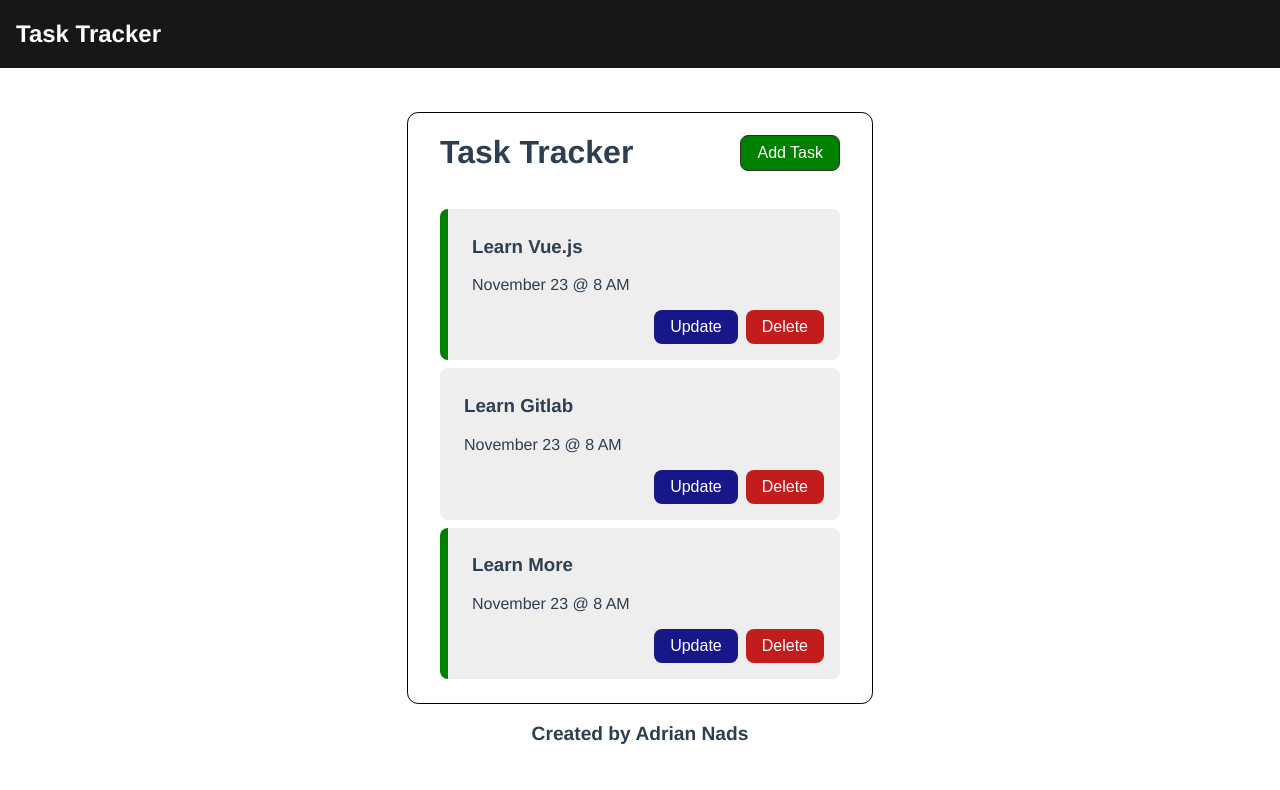
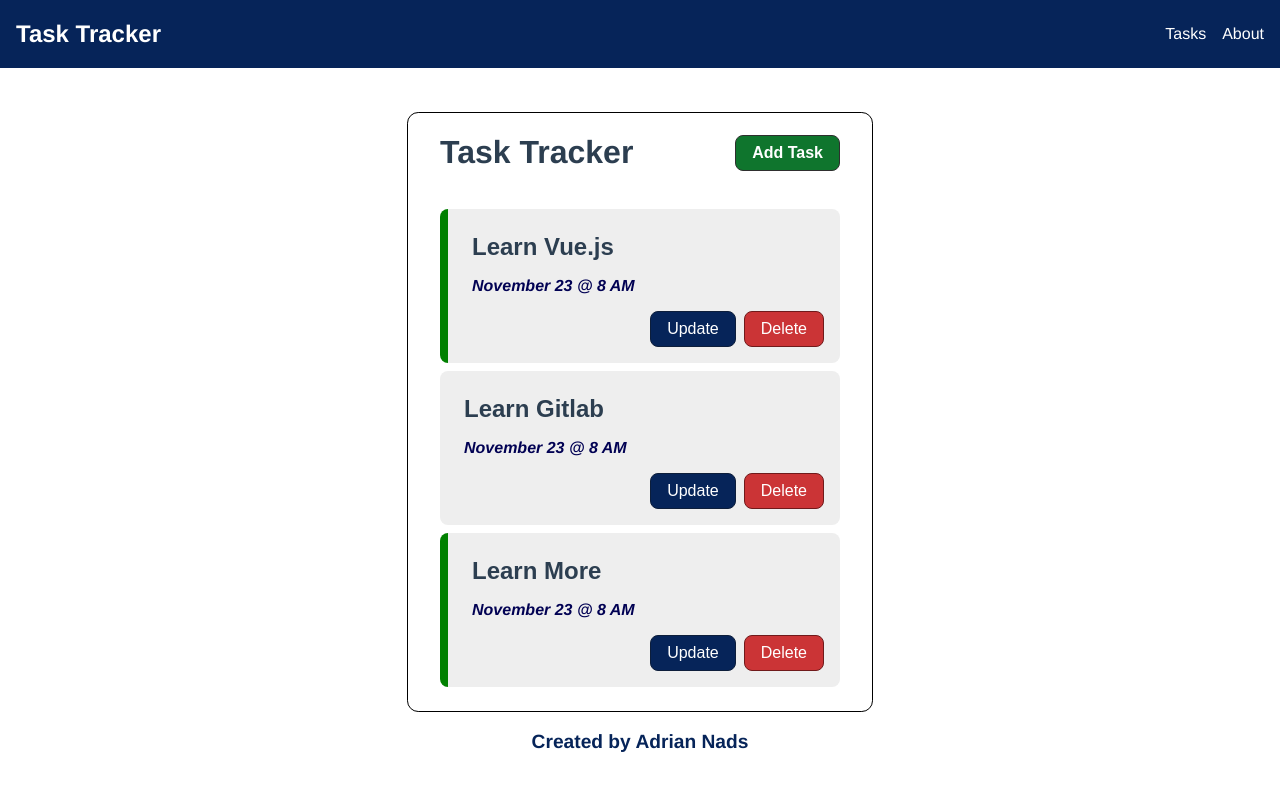
Before and after one commit to adriandotdev/vue-test-project, a Vue app: page / in a window 1280 px wide. Shown: the top 790 px of the page. Built offline with nearby package versions, Linux system fonts and the light colour scheme.

Commit message:
REFACTOR the primary color of the site

```diff
--- a/src/components/AddTask.vue
+++ b/src/components/AddTask.vue
@@ -1,31 +1,31 @@
 <template>
-    <form @submit="(e) => {
+    <form class="form" @submit="(e) => {
 
             e.preventDefault();
             addTask({text: task, sched, priority})
         }" action="">
-        <section class="task-field">
-            <label for="input-task">
+        <section class="form__task-field">
+            <label class="form__label" for="input-task">
                 Task
             </label>
-            <input v-model="task" type="text" name="input-task" id="input-task" placeholder="Enter your task">
+            <input class="form__input" v-model="task" type="text" name="input-task" id="input-task" placeholder="Enter your task">
         </section>
 
-        <section class="task-field">
-            <label for="input-sched">
+        <section class="form__task-field">
+            <label class="form__label" for="input-sched">
                 Schedule
             </label>
-            <input v-model="sched" type="text" name="input-sched" id="input-sched" placeholder="Enter your task schedule">
+            <input class="form__input" v-model="sched" type="text" name="input-sched" id="input-sched" placeholder="Enter your task schedule">
         </section>
 
-        <section class="priority-section">
-            <label for="priority">
+        <section class="form__priority-section">
+            <label class="form__label" for="priority">
                 Priority
             </label>
             <input v-model="priority" type="checkbox" name="priority" id="priority">
         </section>
 
-        <input type="submit" value="Save">
+        <input class="form__btn--submit" type="submit" value="Save">
 
     </form>
 
@@ -60,39 +60,35 @@
 </script>
 
 <style scoped>
-
-    form {
+.form {
         margin-bottom: 1rem;
     }
-    .task-field {
+    .form__task-field {
         display: flex;
         flex-direction: column;
         gap: .5rem;
         margin-bottom: 1rem;
     }
 
-    .priority-section {
+    .form__priority-section {
         display: flex;
         gap: 1rem;
         margin-bottom: 1rem;
     }
 
-
-
-    label {
+    .form__label {
         font-size: 1.5rem;
         align-self: flex-start;
     }
 
-    input {
-
+    .form__input {
         padding: .5rem;
     }
 
-    input[type="submit"] {
+    .form__btn--submit {
         width: 100%;
         border: none;
-        background: black;
+        background: #020917;
         color: white;
         padding: .5em;
         font-size: 1.1rem;
@@ -100,7 +96,7 @@
         transition: transform 200ms;
     }
 
-    input[type="submit"]:hover {
+    .form__btn--submit:hover {
 
         transform:translateY(-.2rem);
     }
--- a/src/components/Button.vue
+++ b/src/components/Button.vue
@@ -28,6 +28,8 @@
         outline: none;
         border: none;
         color: white;
+        font-weight: bold;
+        font-family: Poppins, sans-serif;
         border-radius: .5rem;
         border: 1px solid rgb(47, 47, 47);
     }
--- a/src/components/Footer.vue
+++ b/src/components/Footer.vue
@@ -18,5 +18,6 @@
     p {
         font-weight: bold;
         font-size: 1.2rem;
+        color: var(--btn-update-primary);
     }
 </style>
--- a/src/components/Header.vue
+++ b/src/components/Header.vue
@@ -1,7 +1,7 @@
 <template>
     <header>
         <h1>{{ title }}</h1>
-        <Button @toggle-add-task="$emit('toggle-add-task')" :text="showAddTask ? 'Cancel' : 'Add Task'" :color="showAddTask ? 'red' : 'green'"/>
+        <Button @toggle-add-task="$emit('toggle-add-task')" :text="showAddTask ? 'Cancel' : 'Add Task'" :color="showAddTask ? '#CB3436' : '#0F752D'"/>
     </header>
 </template>
 
--- a/src/components/Navbar.vue
+++ b/src/components/Navbar.vue
@@ -1,12 +1,14 @@
 <template>
     <nav @resize="() => console.log('resizing')">
-        <h1>Task Tracker</h1>
 
+        <h1 id="nav__title">
+            Task Tracker
+        </h1>
 
         <label tabindex="1" v-if="!hamburgerCheck" class="hamburger" for="hamburger">
-            <hr>
-            <hr>
-            <hr>
+            <hr class="hamburger__line">
+            <hr class="hamburger__line">
+            <hr class="hamburger__line">
             <input v-model="hamburgerCheck" type="checkbox" name="hamburger" id="hamburger">
         </label>
 
@@ -19,7 +21,7 @@
         </a>
 
 
-        <ul ref="navlinks">
+        <ul class="nav__items nav__items--mobile" ref="navlinks">
             <li @click="closeNavLinks()">
                 <router-link to="/">Tasks</router-link>
             </li>
@@ -28,7 +30,7 @@
             </li>
         </ul>
 
-        <ul id="desktop-links">
+        <ul class="nav__items nav__items--desktop" id="desktop-links">
             <li>
                 <router-link to="/">Tasks</router-link>
             </li>
@@ -54,7 +56,6 @@
 
             let closeNavLinks = () => {
                 hamburgerCheck.value = false;
-                // navlinks.value.style.animation = 'navLinksCloseAnim 200ms forwards';
             }
 
             watch(hamburgerCheck, (hamOpen) => {
@@ -94,10 +95,26 @@
 </script>
 
 <style scoped>
+
+    /* Animation for opening the navigation links. */
+    @keyframes navLinksOpenAnim {
+
+        from {
+            opacity: 0;
+            transform: translateY(-30px);
+        }
+
+        to {
+            opacity: 1;
+            transform: translateY(0);
+        }
+    }
+
+    /* Navbar */
     nav {
 
         display: flex;
-        background-color: #171717;
+        background-color: var(--btn-update-primary);
         padding: 0 1rem;
         align-items: center;
         justify-content: space-between;
@@ -109,50 +126,44 @@
         z-index: 1;
     }
 
-    h1 {
+    #nav__title {
         color: #fff;
     }
 
-    @keyframes navLinksOpenAnim {
-
-        from {
-            opacity: 0;
-            transform: translateY(-30px);
-        }
-        to {
-            opacity: 1;
-            transform: translateY(0);
-        }
+    .nav__items {
+        display: flex;
+        gap: 1rem;
+        list-style-type: none;
     }
 
-    ul {
+    /* Navbar items container */
+    .nav__items--mobile {
         display: none;
         flex-direction: column;
         align-items: flex-start;
         gap: 1rem;
 
-        list-style-type: none;
+
         position: absolute;
         top: 70%;
         left: 0;
         width: 100%;
         padding: 0 0 1rem 2rem;
-        background: #171717;
+        background: var(--btn-update-primary);
         z-index: 1;
-        /* display: none; */
+
         animation: navLinksOpenAnim  200ms ease forwards;
     }
 
-    a {
-        text-decoration: none;
-        color: white;
-        font-size: 1.2rem;
+    .nav__items--desktop {
+        display: none;
     }
 
     .hamburger {
         cursor: pointer;
     }
-    hr {
+
+    .hamburger__line {
         width: 35px;
         color: white;
         height: 2px;
@@ -166,11 +177,15 @@
 
     a {
         width: 1.1rem;
+        text-decoration: none;
         cursor: pointer;
+        color: white;
     }
+
+    /* Tablet size */
     @media only screen and (min-width: 768px) {
 
-        ul {
+        .nav__items--mobile {
             display: flex;
             position: relative;
             flex-direction: row;
@@ -179,6 +194,11 @@
             width: auto;
             align-items: center;
         }
+
+        .nav__items--desktop {
+            display: flex;
+        }
+
         .hamburger {
             display: none;
         }
--- a/src/components/Task.vue
+++ b/src/components/Task.vue
@@ -1,14 +1,14 @@
 <template>
     <div @dblclick="toggleTask(task.id)" :class="['task', task.priority ? 'border' : '']">
 
-        <section class="task-info">
-            <h3>{{ task.text }}</h3>
-            <p>{{ task.sched }}</p>
+        <section class="task--info">
+            <h3 class="task--info__title">{{ task.text }}</h3>
+            <p class="task--info__schedule">{{ task.sched }}</p>
         </section>
 
         <section class="buttons">
-            <button @click="openUpdateModal(task.id)" id="btn-update">Update</button>
-            <button @click="openDeleteModal(task.id)" id="btn-delete">Delete</button>
+            <button class="buttons__btn--update" @click="openUpdateModal(task.id)" id="buttons__btn--update">Update</button>
+            <button class="buttons__btn--delete" @click="openDeleteModal(task.id)" id="buttons__btn--delete">Delete</button>
         </section>
     </div>
 
@@ -41,7 +41,17 @@
     }
 </script>
 
-<style scoped>
+<style>
+    :root {
+        --btn-update-primary: #062459;
+        --btn-update-border: #0d1e3b;
+        --btn-update-hover: #0d1e3b;
+
+        --btn-delete-primary: #CB3436;
+        --btn-delete-border: #701a1b;
+        --btn-delete-hover: #701a1b;
+        /* border: 1px solid #701a1b; */
+    }
 
     * {
         user-select: none;
@@ -62,9 +72,18 @@
         flex-wrap: wrap;
     }
 
-    h3 {
+    .task--info__title {
         user-select: none;
         white-space: pre-wrap;
+        font-size: 1.5rem;
+        margin: 1rem 0 0 0;
+        font-family: Poppins, sans-serif;
+    }
+
+    .task--info__schedule {
+        font-style: italic;
+        font-weight: 600;
+        color: rgb(1, 1, 83);
     }
 
     /* The container of task buttons */
@@ -75,7 +94,7 @@
     }
 
     /* Delete Button */
-    #btn-delete {
+    #buttons__btn--delete {
         padding: .5em 1em;
         font-size: 1rem;
         cursor: pointer;
@@ -83,11 +102,13 @@
         border: none;
         color: white;
         border-radius: .5rem;
-        background-color: rgb(194, 28, 28);
+        background-color: var(--btn-delete-primary);
+        border: 1px solid var(--btn-delete-border);
+        transition: background 300ms;
     }
 
     /* Update Button */
-    #btn-update {
+    #buttons__btn--update {
         padding: .5em 1em;
         font-size: 1rem;
         cursor: pointer;
@@ -95,7 +116,17 @@
         border: none;
         color: white;
         border-radius: .5rem;
-        background-color: rgb(23, 23, 138);
+        background-color: var(--btn-update-primary);
+        border: 1px solid var(--btn-update-border);
+        transition: background 300ms;
+    }
+
+    #buttons__btn--delete:hover {
+        background-color: var(--btn-delete-hover);
+    }
+
+    #buttons__btn--update:hover {
+        background-color: var(--btn-update-hover);
     }
     .border {
         border-left: 8px solid green;
--- a/src/components/Tasks.vue
+++ b/src/components/Tasks.vue
@@ -2,7 +2,7 @@
     <div id="tasks" :key="task.id" v-for="task in tasks">
         <Task :task="task"/>
     </div>
-    <h1 v-if="tasks.length === 0">No Tasks</h1>
+    <h1 v-if="tasks.length === 0">No Pending Tasks</h1>
 </template>
 
 <script>
--- a/src/views/About.vue
+++ b/src/views/About.vue
@@ -32,6 +32,7 @@
         font-size: 3rem;
         animation: scrollUp 500ms forwards;
         opacity: 0;
+        color: var(--btn-update-primary);
     }
     p {
         opacity: 0;
```
Also changed, not shown: src/views/Home.vue (+40 -39 lines).
